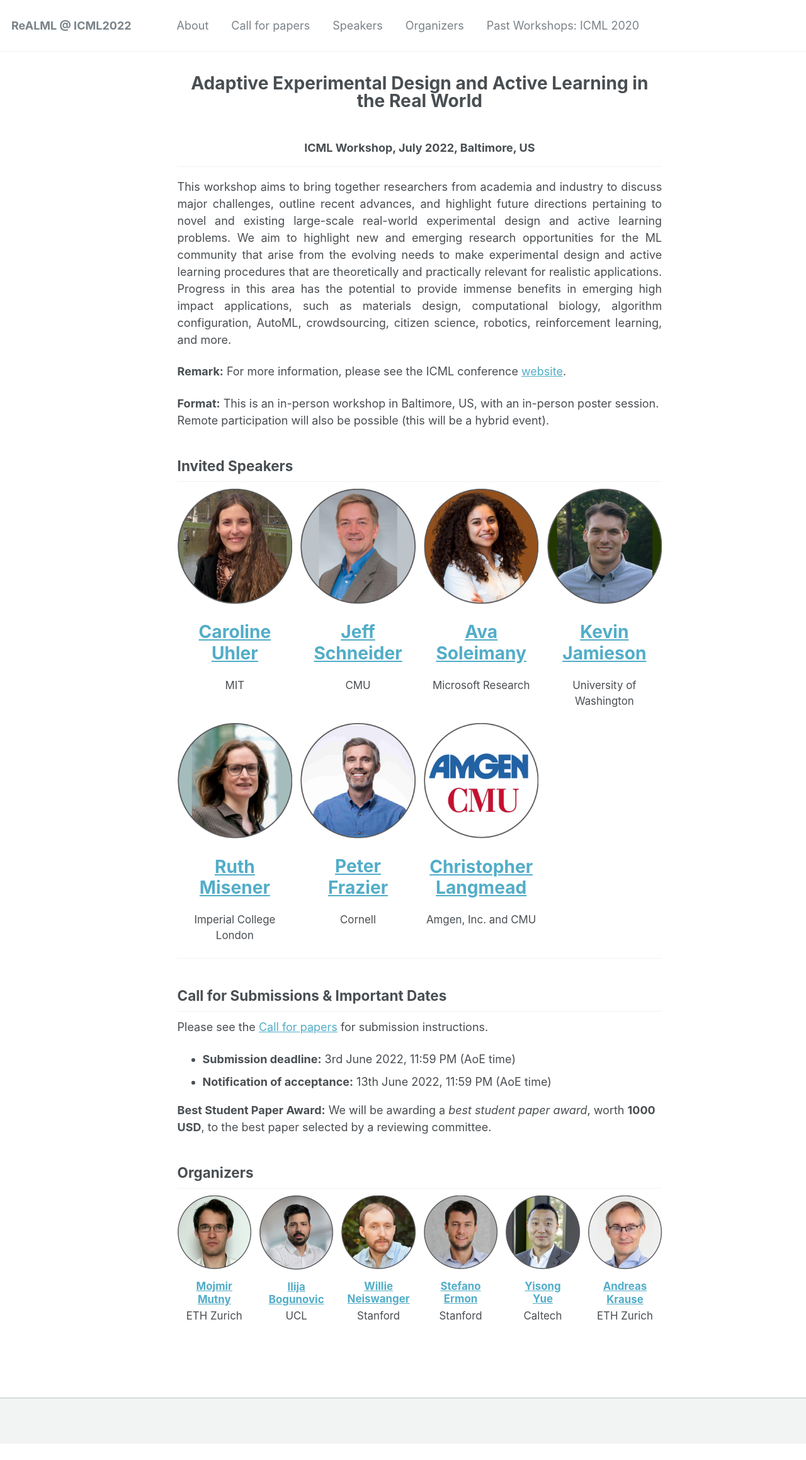
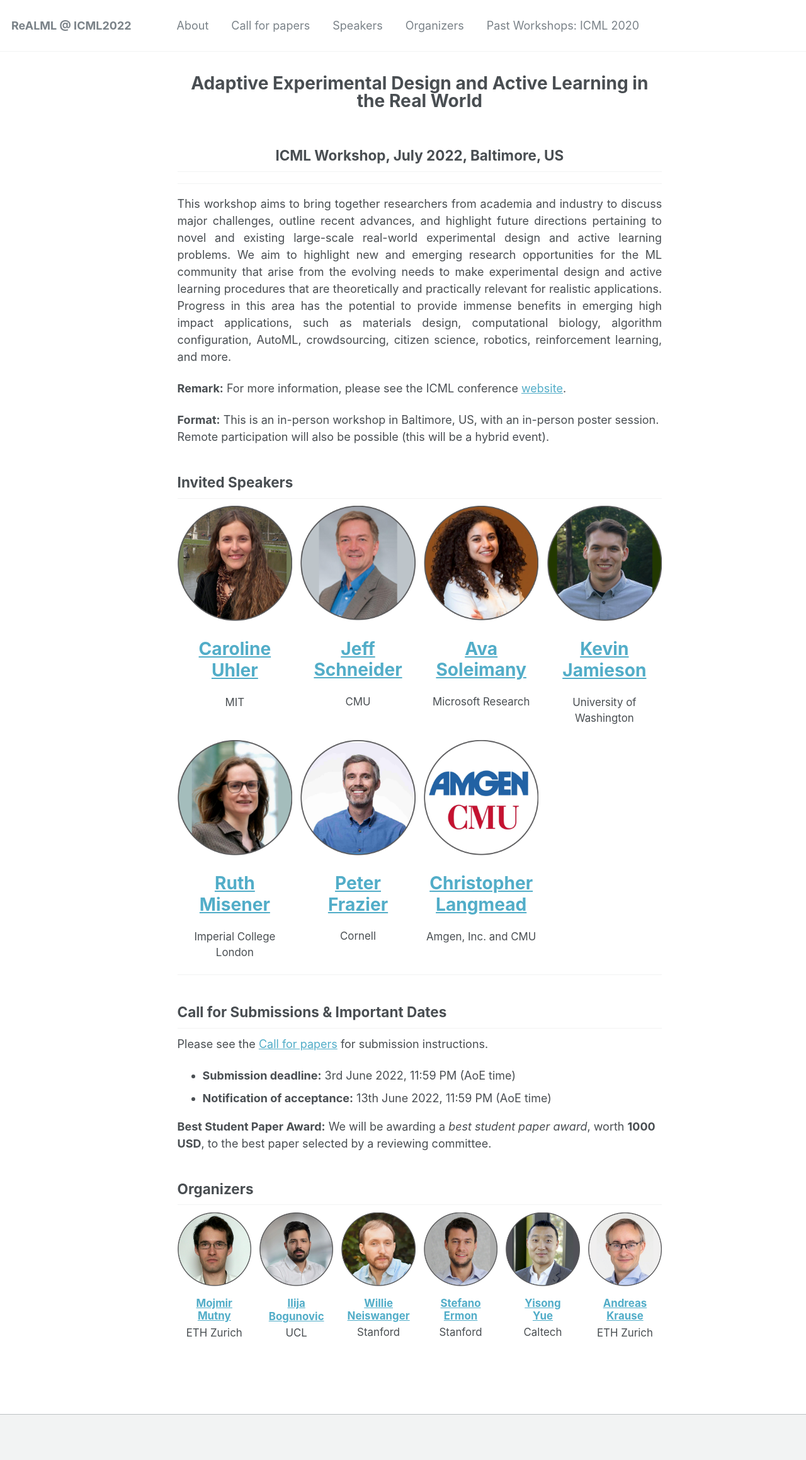
Before and after one commit to realworldml/icml2022, a Jekyll site: the page built from _pages/about.md, in a window 1280 px wide. Shown: the whole page at 63% size. Built offline with Jekyll 4.4.1, drawn with Linux system fonts in a browser that asks for light colours; before the commit the page ends 2292 px from its top, so only the background shows below that.

Commit message:
attempt to fix subtitle size

```diff
--- a/_pages/about.md
+++ b/_pages/about.md
@@ -57,7 +57,7 @@ feature_row_custom2:
 
 
 ---
-### <center> ICML Workshop, July 2022, Baltimore, US </center> ###
+## <center> ICML Workshop, July 2022, Baltimore, US </center> ##
 ------
 
 {: .text-justify}
```
